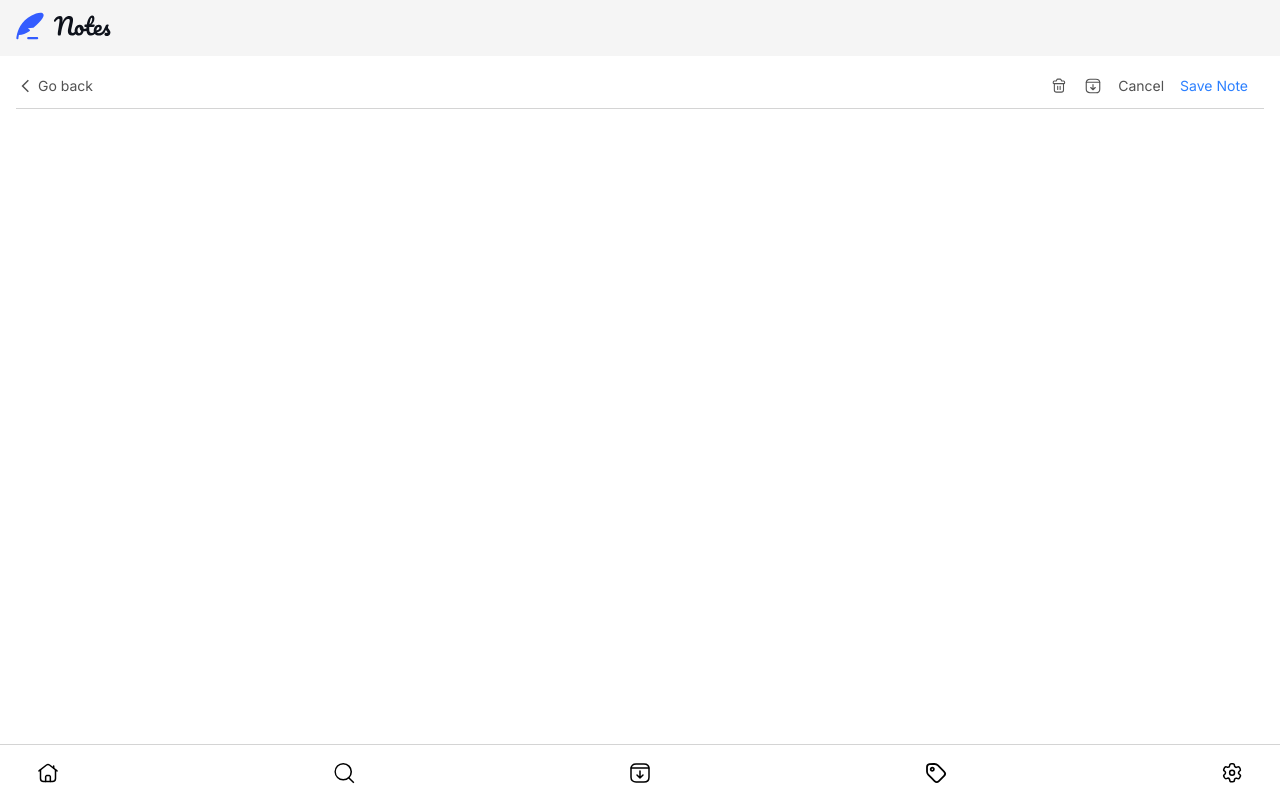
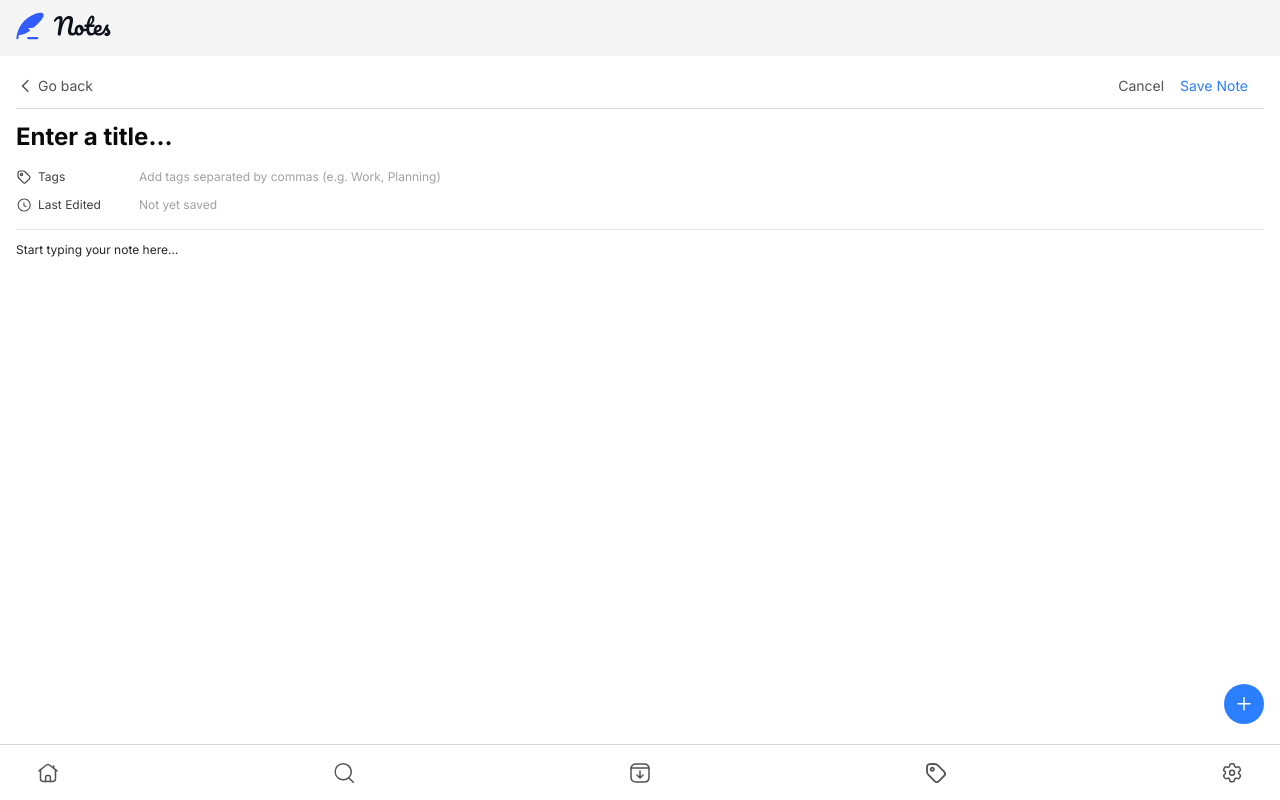
Before and after one commit to m4rcone/notes-tab, a Next.js app: page /notes/create in a window 1280 px wide. Built offline with nearby package versions, Linux system fonts and the light colour scheme.

Commit message:
add `create note` and  `temporary settings` page

```diff
--- a/app/notes/[slug]/page.tsx
+++ b/app/notes/[slug]/page.tsx
@@ -171,7 +171,7 @@ export default function Page() {
                   e.currentTarget.style.height = "auto";
                   e.currentTarget.style.height = `${e.currentTarget.scrollHeight}px`;
                 }}
-                className="overflow-hidden text-sm text-neutral-800 placeholder:text-sm placeholder:text-neutral-800"
+                className="overflow-hidden text-sm text-neutral-800 placeholder:text-xs placeholder:text-neutral-800"
               ></textarea>
             </div>
           );
--- /dev/null
+++ b/app/notes/create/layout.tsx
@@ -0,0 +1,10 @@
+import MenuNote from "../../ui/notes/menu-note";
+
+export default function Layout({ children }: { children: React.ReactNode }) {
+  return (
+    <section className="flex flex-col gap-3 px-4 py-5">
+      <MenuNote />
+      {children}
+    </section>
+  );
+}
--- /dev/null
+++ b/app/notes/create/page.tsx
@@ -0,0 +1,137 @@
+"use client";
+
+import { useParams } from "next/navigation";
+import data from "../../lib/data.json";
+import { formatDate } from "../../utils/format-date";
+import { useEffect, useRef } from "react";
+
+export default function Page() {
+  const params = useParams();
+  const textareaTitleRef = useRef(null);
+  const textareaContentRef = useRef(null);
+  const textareaTagsRef = useRef(null);
+
+  useEffect(() => {
+    if (
+      textareaTitleRef.current &&
+      textareaContentRef.current &&
+      textareaTagsRef.current
+    ) {
+      textareaTitleRef.current.style.height = "auto";
+      textareaTitleRef.current.style.height = `${textareaTitleRef.current.scrollHeight}px`;
+      textareaTitleRef.current.style.resize = "none";
+      textareaContentRef.current.style.height = "auto";
+      textareaContentRef.current.style.height = `${textareaContentRef.current.scrollHeight}px`;
+      textareaContentRef.current.style.resize = "none";
+      textareaTagsRef.current.style.height = "auto";
+      textareaTagsRef.current.style.height = `${textareaTagsRef.current.scrollHeight}px`;
+      textareaTagsRef.current.style.resize = "none";
+    }
+  }, []);
+
+  const handleInputTags = (e: React.FormEvent<HTMLTextAreaElement>) => {
+    let value = e.currentTarget.value;
+
+    // Permite apenas letras (maiúsculas e minúsculas) e vírgulas
+    value = value.replace(/[^a-zA-Z,]/g, "");
+
+    // Adiciona um espaço após cada vírgula, se não houver um já
+    value = value.replace(/,([^ ])/g, ", $1");
+
+    e.currentTarget.value = value;
+    e.currentTarget.style.height = "auto";
+    e.currentTarget.style.height = `${e.currentTarget.scrollHeight}px`;
+  };
+
+  return (
+    <div className="flex flex-col gap-3">
+      <textarea
+        ref={textareaTitleRef}
+        rows={1}
+        maxLength={50}
+        placeholder="Enter a title…"
+        onChange={(e) => {
+          e.currentTarget.style.height = "auto"; // Reseta a altura para evitar acúmulo
+          e.currentTarget.style.height = `${e.currentTarget.scrollHeight}px`; // Ajusta a altura conforme o conteúdo
+        }}
+        className="overflow-hidden text-2xl font-bold text-neutral-950 placeholder:text-2xl placeholder:font-bold placeholder:text-neutral-950"
+      ></textarea>
+      <div className="flex flex-col gap-1">
+        <div className="flex items-center gap-2 py-1">
+          <span className="flex min-w-[115px] items-center gap-1.5 text-xs text-neutral-700">
+            <svg
+              xmlns="http://www.w3.org/2000/svg"
+              width="16"
+              height="16"
+              fill="none"
+              viewBox="0 0 24 24"
+            >
+              <path
+                stroke="currentColor"
+                strokeLinecap="round"
+                strokeLinejoin="round"
+                strokeWidth="1.8"
+                d="M3.016 5.966c.003-1.411 1.07-2.677 2.456-2.916.284-.05 3.616-.042 4.995-.041 1.364 0 2.527.491 3.49 1.452 2.045 2.042 4.088 4.085 6.128 6.13 1.208 1.21 1.224 3.066.022 4.28a805.496 805.496 0 0 1-5.229 5.228c-1.212 1.201-3.069 1.186-4.279-.022-2.064-2.058-4.127-4.115-6.182-6.182-.795-.8-1.264-1.766-1.368-2.895-.084-.903-.035-4.26-.033-5.034Z"
+                clipRule="evenodd"
+              />
+              <path
+                stroke="currentColor"
+                strokeLinecap="round"
+                strokeLinejoin="round"
+                strokeWidth="1.8"
+                d="M9.907 8.315a1.607 1.607 0 0 1-1.61 1.583c-.872-.002-1.599-.73-1.594-1.596a1.604 1.604 0 0 1 1.633-1.607c.864.003 1.575.736 1.571 1.62Z"
+                clipRule="evenodd"
+              />
+            </svg>
+            Tags
+          </span>
+          <textarea
+            ref={textareaTagsRef}
+            rows={1}
+            maxLength={30}
+            placeholder="Add tags separated by commas (e.g. Work, Planning)"
+            onChange={(e) => handleInputTags(e)}
+            className="w-full overflow-hidden text-xs text-neutral-950 placeholder:text-neutral-400"
+          ></textarea>
+        </div>
+
+        <div className="flex items-center gap-2 py-1">
+          <span className="flex min-w-[115px] items-center gap-1.5 text-xs text-neutral-700">
+            <svg
+              width="16"
+              height="16"
+              viewBox="0 0 24 24"
+              fill="none"
+              xmlns="http://www.w3.org/2000/svg"
+            >
+              <path
+                fillRule="evenodd"
+                clipRule="evenodd"
+                d="M12.2505 3.75C7.69378 3.75 4.00049 7.44329 4.00049 12C4.00049 16.5558 7.69384 20.25 12.2505 20.25C16.8072 20.25 20.5005 16.5558 20.5005 12C20.5005 7.44329 16.8072 3.75 12.2505 3.75ZM2.50049 12C2.50049 6.61487 6.86536 2.25 12.2505 2.25C17.6356 2.25 22.0005 6.61487 22.0005 12C22.0005 17.3841 17.6357 21.75 12.2505 21.75C6.8653 21.75 2.50049 17.3841 2.50049 12Z"
+                fill="currentColor"
+              />
+              <path
+                fillRule="evenodd"
+                clipRule="evenodd"
+                d="M11.9224 7.82666C12.3366 7.82666 12.6724 8.16245 12.6724 8.57666V12.2493L15.4819 13.9283C15.8375 14.1408 15.9535 14.6013 15.741 14.9569C15.5285 15.3124 15.068 15.4284 14.7124 15.2159L11.5376 13.3186C11.3111 13.1832 11.1724 12.9388 11.1724 12.6748V8.57666C11.1724 8.16245 11.5082 7.82666 11.9224 7.82666Z"
+                fill="currentColor"
+              />
+            </svg>
+            Last Edited
+          </span>
+          <span className="text-xs text-neutral-400">Not yet saved</span>
+        </div>
+      </div>
+      <div className="border-b border-b-neutral-200"></div>
+      <textarea
+        ref={textareaContentRef}
+        placeholder="Start typing your note here…"
+        onChange={(e) => {
+          e.currentTarget.style.height = "auto";
+          e.currentTarget.style.height = `${e.currentTarget.scrollHeight}px`;
+        }}
+        className="overflow-hidden text-sm text-neutral-800 placeholder:text-xs placeholder:text-neutral-800"
+      ></textarea>
+    </div>
+  );
+}
--- a/app/notes/layout.tsx
+++ b/app/notes/layout.tsx
@@ -13,7 +13,9 @@ export default function RootLayout({
       <main className="mb-14 flex-1">
         <Suspense>{children}</Suspense>
       </main>
-      <MenuBar />
+      <Suspense>
+        <MenuBar />
+      </Suspense>
     </div>
   );
 }
--- /dev/null
+++ b/app/notes/settings/page.tsx
@@ -0,0 +1,10 @@
+import Options from "../../ui/notes/settings/options";
+
+export default function Page() {
+  return (
+    <section className="flex flex-col gap-4 px-4 py-5">
+      <h2 className="text-2xl font-bold text-neutral-950">Settings</h2>
+      <Options />
+    </section>
+  );
+}
--- a/app/ui/menu-bar.tsx
+++ b/app/ui/menu-bar.tsx
@@ -18,7 +18,7 @@ const links = [
     icon: ArchiveIcon,
   },
   { name: "Tags", href: "/notes?filter=tags", icon: TagIcon },
-  { name: "Settings", href: "/notes/config", icon: SettingsIcon },
+  { name: "Settings", href: "/notes/settings", icon: SettingsIcon },
 ];
 
 export default function MenuBar() {
@@ -27,6 +27,7 @@ export default function MenuBar() {
   const filter = searchParams.get("filter");
 
   return (
+    <div className="relative">
       <nav className="fixed bottom-0 left-0 flex h-14 w-full justify-between border-t border-t-neutral-300 bg-white px-4 py-3">
         {links.map((link) => {
           const LinkIcon = link.icon;
@@ -41,6 +42,7 @@ export default function MenuBar() {
               className={clsx("rounded-sm px-5 py-1", {
                 "bg-blue-50": isActive,
                 "text-blue-500": isActive,
+                "text-neutral-600": !isActive,
               })}
             >
               <LinkIcon />
@@ -48,5 +50,26 @@ export default function MenuBar() {
           );
         })}
       </nav>
+
+      {pathname !== "/notes/settings" && (
+        <Link
+          href="notes/create"
+          className="fixed right-4 bottom-[76px] rounded-full bg-blue-500 p-2 text-white"
+        >
+          <svg
+            xmlns="http://www.w3.org/2000/svg"
+            width="24"
+            height="24"
+            fill="none"
+            viewBox="0 0 24 24"
+          >
+            <path
+              fill="currentColor"
+              d="M12 5a.75.75 0 0 1 .75.75V11H18a.75.75 0 0 1 0 1.5h-5.25v5.25a.75.75 0 0 1-1.5 0V12.5H6A.75.75 0 0 1 6 11h5.25V5.75A.75.75 0 0 1 12 5Z"
+            />
+          </svg>
+        </Link>
+      )}
+    </div>
   );
 }
--- a/app/ui/notes/menu-note.tsx
+++ b/app/ui/notes/menu-note.tsx
@@ -1,7 +1,7 @@
 "use client";
 
 import { useState } from "react";
-import { useParams, useRouter } from "next/navigation";
+import { useParams, usePathname, useRouter } from "next/navigation";
 import { ToastContainer } from "react-toastify";
 import { showSuccessToast } from "../../lib/toast";
 import data from "../../lib/data.json";
@@ -16,7 +16,7 @@ export default function MenuNote() {
   const [isOpenRestoreModel, setIsOpenRestoreModel] = useState<boolean>(false);
 
   const router = useRouter();
-
+  const pathname = usePathname();
   const params = useParams();
   const note = data.notes.find((note) => note.id === params.slug);
 
@@ -43,6 +43,8 @@ export default function MenuNote() {
         Go back
       </span>
       <div className="flex items-center gap-4">
+        {pathname !== "/notes/create" && (
+          <>
             <button
               onClick={() => setIsOpenDeleteModel(true)}
               className="cursor-pointer"
@@ -118,6 +120,8 @@ export default function MenuNote() {
                 </svg>
               </button>
             )}
+          </>
+        )}
         <button className="cursor-pointer" onClick={() => router.back()}>
           Cancel
         </button>
--- /dev/null
+++ b/app/ui/notes/settings/options.tsx
@@ -0,0 +1,57 @@
+// import SunIcon from "../../../../public/assets/images/icon-sun.svg";
+
+export default function Options() {
+  return (
+    <div className="flex flex-col gap-2">
+      <div className="flex items-center gap-2 py-2 text-sm font-medium text-neutral-700">
+        <svg
+          xmlns="http://www.w3.org/2000/svg"
+          width="20"
+          height="20"
+          fill="none"
+          viewBox="0 0 24 24"
+        >
+          <path
+            stroke="currentColor"
+            strokeLinecap="round"
+            strokeLinejoin="round"
+            strokeWidth="1.5"
+            d="M12.055 3v1.372m0 15.256V21m9-9h-1.372M4.427 12H3.055m15.364-6.364-.97.97M6.66 17.394l-.97.97m12.728 0-.97-.97M6.66 6.606l-.97-.97"
+          />
+          <path
+            stroke="currentColor"
+            strokeLinecap="round"
+            strokeLinejoin="round"
+            strokeWidth="1.5"
+            d="M12.055 7.805a4.195 4.195 0 1 1 0 8.39 4.195 4.195 0 0 1 0-8.39Z"
+            clipRule="evenodd"
+          />
+        </svg>
+        <p>Color Theme</p>
+      </div>
+      <div className="flex items-center gap-2 py-2 text-sm font-medium text-neutral-700">
+        <svg
+          xmlns="http://www.w3.org/2000/svg"
+          width="20"
+          height="20"
+          fill="none"
+          viewBox="0 0 24 24"
+        >
+          <path
+            fill="currentColor"
+            fillRule="evenodd"
+            d="M20.999 10.979H14.63a1 1 0 0 0-1 1v1.13a1 1 0 1 0 2 0v-.13h1.154v4.409h-.39a1 1 0 1 0 0 2h2.84a1 1 0 1 0 0-2h-.45v-4.41h1.214v.13a1 1 0 1 0 2 0v-1.13a1 1 0 0 0-1-1Z"
+            clipRule="evenodd"
+          />
+          <path
+            fill="currentColor"
+            fillRule="evenodd"
+            d="M12.185 17.388H10.29V6.61h4.415v1.25a1 1 0 0 0 2 0V5.61a1 1 0 0 0-1-1H2.999a1 1 0 0 0-1 1v2.25a1 1 0 0 0 2 0V6.61H8.29v10.78H6.517a1 1 0 1 0 0 2h5.668a1 1 0 1 0 0-2Z"
+            clipRule="evenodd"
+          />
+        </svg>
+        <p>Font Theme</p>
+      </div>
+    </div>
+  );
+}
```
Lines whose indentation alone changed are shown as unchanged.
